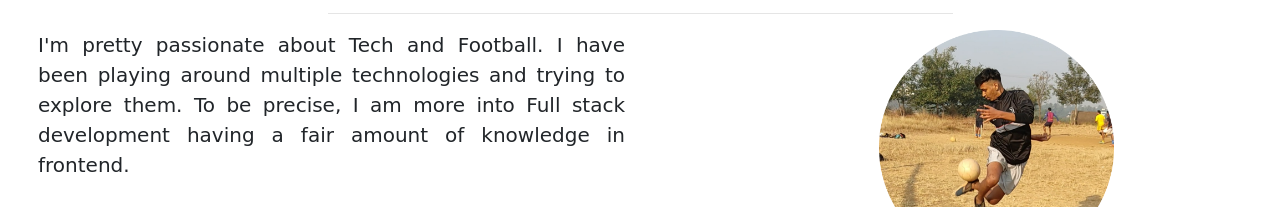
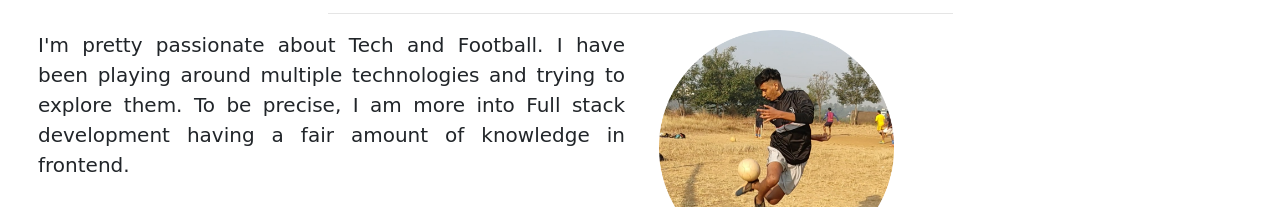
Before and after one commit to omkarkamble1109/Portfolio, a plain HTML site: page index.html in a window 1280 px wide. Shown: the part 686-893 px from the top of the page. Drawn offline with nearby package versions, Linux system fonts and the light colour scheme.

Commit message:
Personal Commit

```diff
--- a/index.html
+++ b/index.html
@@ -145,7 +145,7 @@
         width: 40%;
         display: block;
         margin-left: auto;
-        transform: translate(220px, 0px);
+
 
 
     }
```
